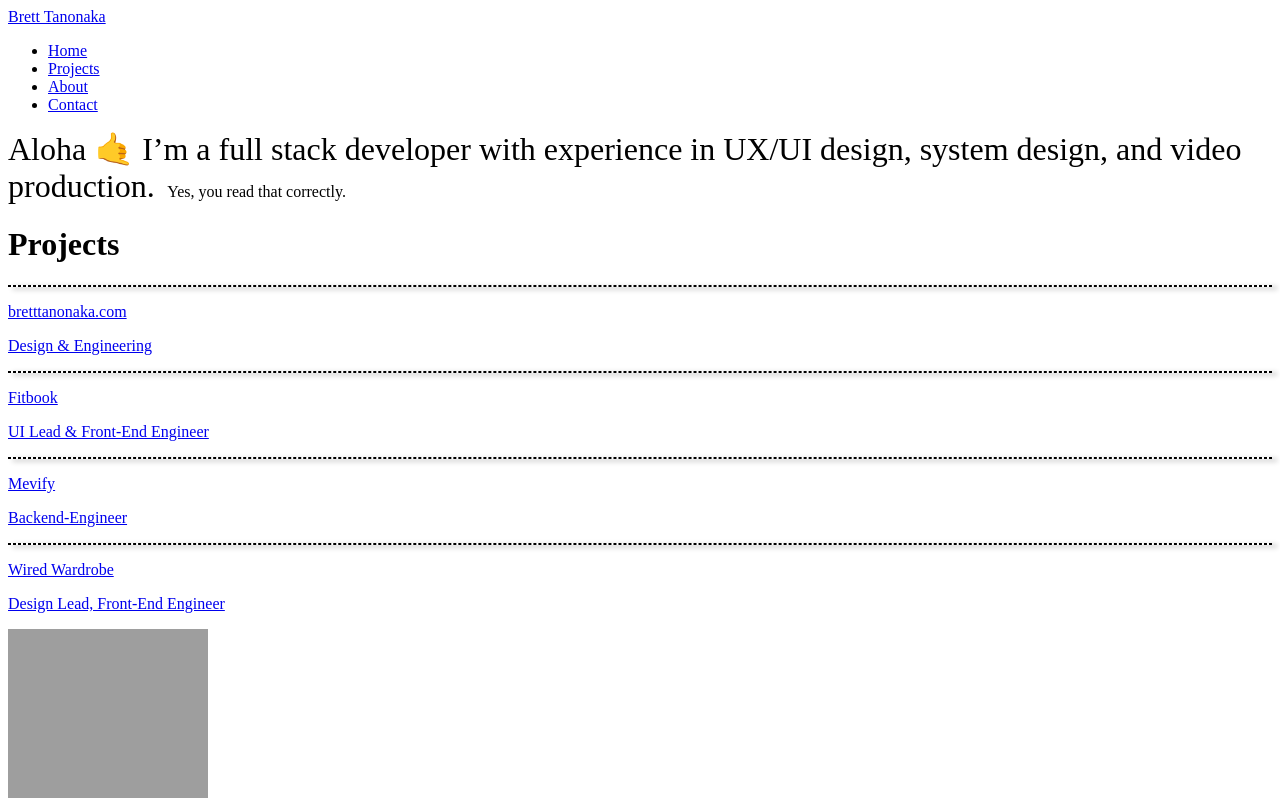
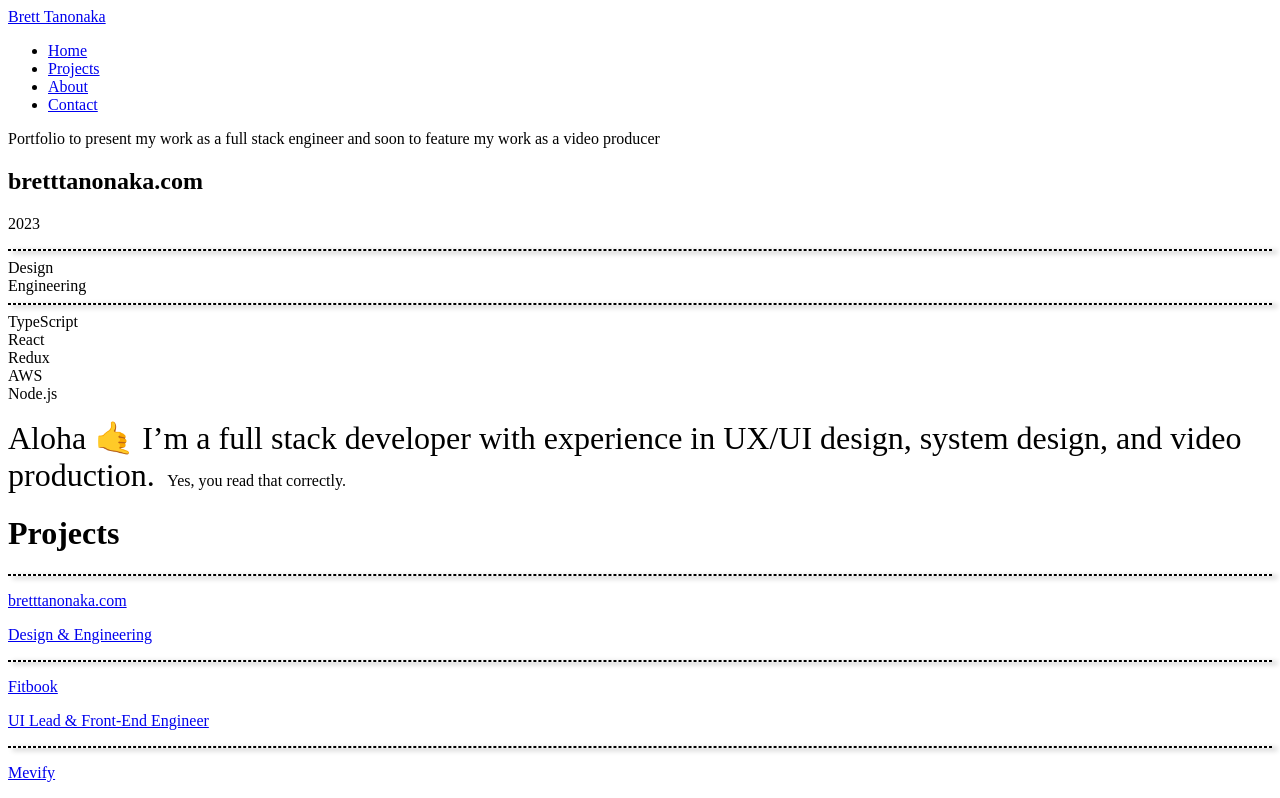
Before and after one commit to B-Tanonaka/bretttanonaka.com, a React app: page / in a window 1280 px wide. Shown: the top 798 px of the page. Built offline with nearby package versions, Linux system fonts and the light colour scheme; grey boxes are pictures that could not be loaded; the HTML template or start-up script is replaced by a standard one.

Commit message:
Added max-width/height 100% when using vh/vw to get rid of extra scroll bar space

```diff
--- a/client/src/components/App.tsx
+++ b/client/src/components/App.tsx
@@ -3,11 +3,13 @@ import Home from './Home';
 import Navbar from './Navbar';
 import Projects from './Projects';
 import About from './About';
+import SingleProject from './SingleProject';
 
 export default function App() {
   return (
     <div className="app">
       <Navbar />
+      <SingleProject />
       <Home />
       <Projects />
       <About />
--- a/client/src/components/SingleProject.tsx
+++ b/client/src/components/SingleProject.tsx
@@ -5,24 +5,22 @@ import data from '../projectData';
 export default function SingleProject() {
   return (
     <div className="single-project">
-      <span>
-        <p>{data.projectData[0].description}</p>
-      </span>
+      <p>{data.projectData[0].description}</p>
       <div className="right-side">
-        <h1>{data.projectData[0].name}</h1>
+        <h2>{data.projectData[0].name}</h2>
         <p>{data.projectData[0].year}</p>
         <hr style={{
           border: '0.03em dashed black',
           boxShadow: '5px 2px 5px 0.5px hsl(0deg 0% 0% / 22%)',
         }}
         />
-        { data.projectData[0].role.map((role: string) => (<p>{role}</p>))}
+        { data.projectData[0].role.map((role: string) => (<div>{role}</div>))}
         <hr style={{
           border: '0.03em dashed black',
           boxShadow: '5px 2px 5px 0.5px hsl(0deg 0% 0% / 22%)',
         }}
         />
-        { data.projectData[0].techStack.map((framework: string) => (<p>{framework}</p>))}
+        { data.projectData[0].techStack.map((framework: string) => (<div>{framework}</div>))}
       </div>
     </div>
   );
```
Also changed, not shown: 1 other file (tests, documents, lock files or other folders).
